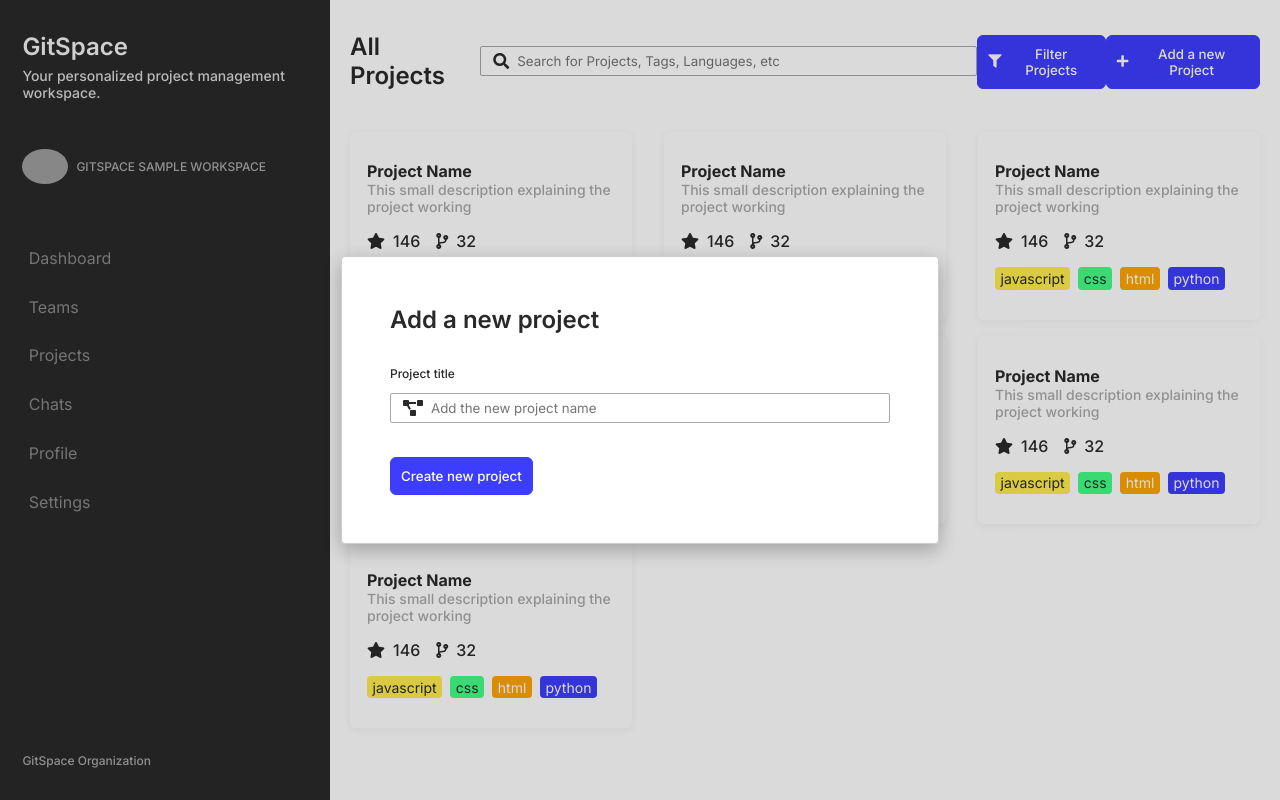
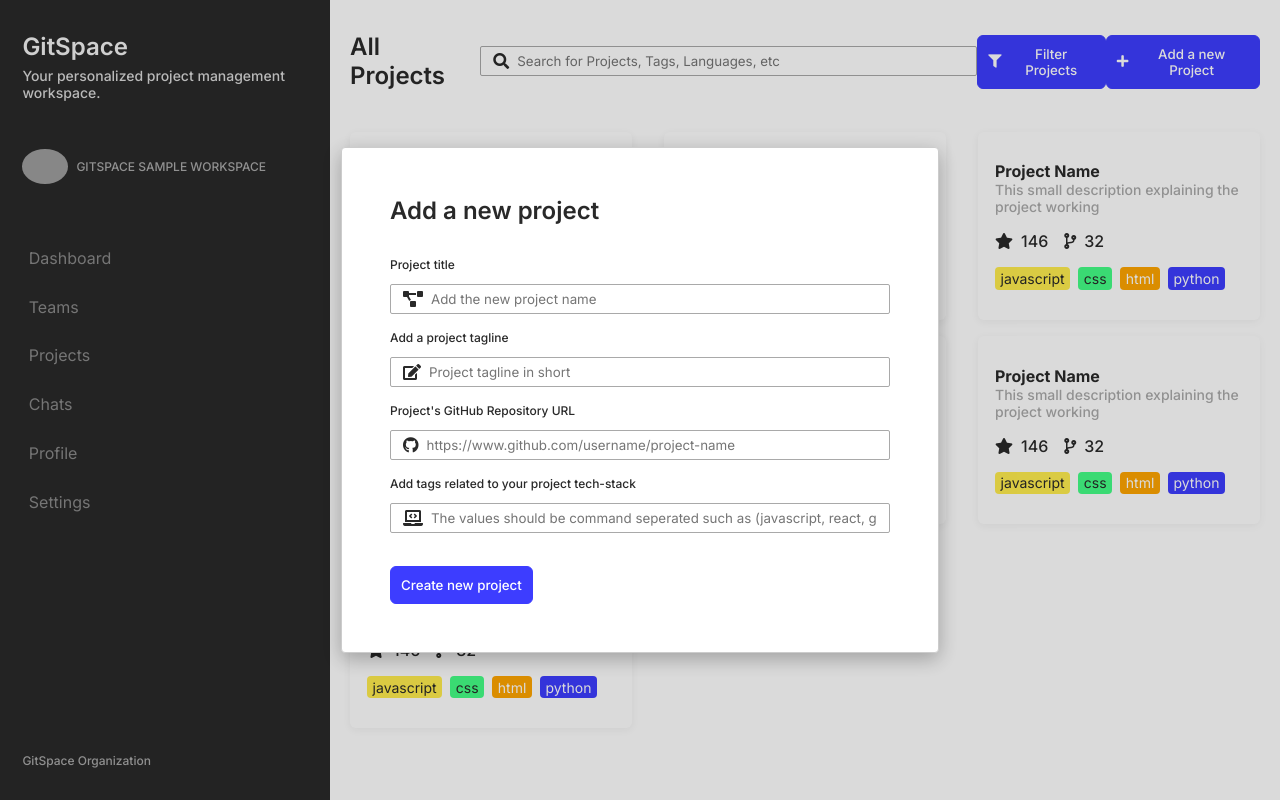
Before and after one commit to yashsehgal/dashboard-ui, a React (Create React App) app: page /projects in a window 1280 px wide. Both pictures are taken after a click on the element "Add a new Project". Built offline with nearby package versions, Linux system fonts and the light colour scheme; grey boxes are pictures that could not be loaded.

Commit message:
(wip): create-new-project modal form created

```diff
--- a/src/styled-components/widgets/Modal/CreateNewProjectModal/index.js
+++ b/src/styled-components/widgets/Modal/CreateNewProjectModal/index.js
@@ -13,6 +13,34 @@
                         placeholder="Add the new project name"
                         icon="fas fa-project-diagram"
                         size="medium"
+                        id="project-title-input"
+                    />
+                </div>
+                <div className="form-input-wrapper" id="project-tagline-wrapper">
+                    <h6 className="label-project-tagline">Add a project tagline</h6>
+                    <Input type="text"
+                        placeholder="Project tagline in short"
+                        icon="fas fa-edit"
+                        size="medium"
+                        id="project-tagline-input"
+                    />
+                </div>
+                <div className="form-input-wrapper" id="project-github-repository-url-wrapper">
+                    <h6 className="label-project-github-repository-url">Project's GitHub Repository URL</h6>
+                    <Input type="text"
+                        placeholder="https://www.github.com/username/project-name"
+                        icon="fab fa-github"
+                        size="medium"
+                        id="project-github-repository-url-input"
+                    />
+                </div>
+                <div className="form-input-wrapper" id="project-tech-stack-wrapper">
+                    <h6 className="label-project-tech-stack">Add tags related to your project tech-stack</h6>
+                    <Input type="text"
+                        placeholder="The values should be command seperated such as (javascript, react, git)"
+                        icon="fas fa-laptop-code"
+                        size="medium"
+                        id="project-tech-stack-input"
                     />
                 </div>
             </div>
```
